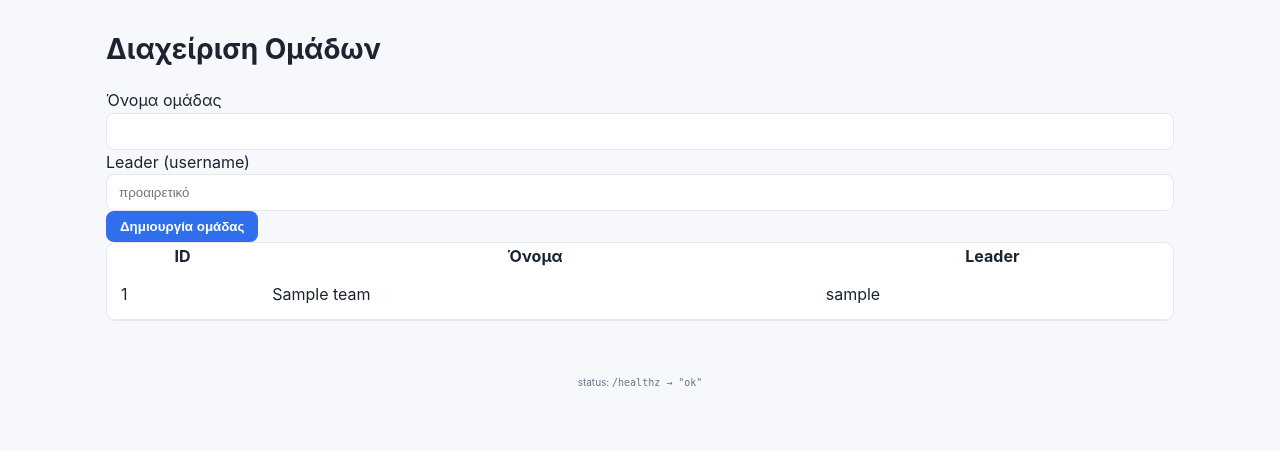
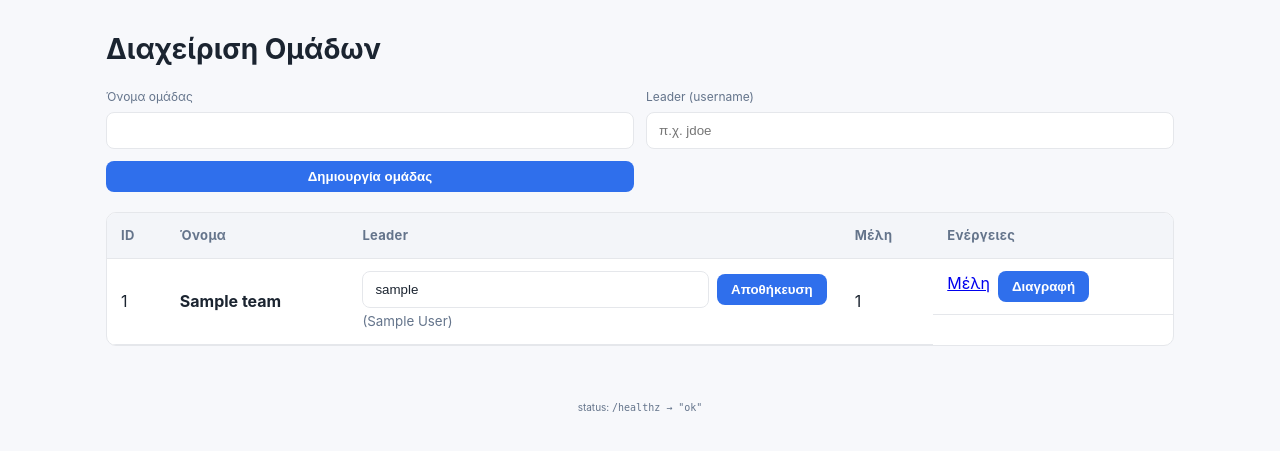
Before and after one commit to mariaarampatzaki8-hub/task-manager, a Flask app: page /admin/teams in a window 1280 px wide. Shown: the part 109-560 px from the top of the page. Run offline with Flask 3, Linux system fonts and the light colour scheme; a user stored in the database is signed in; tables that the repository leaves empty hold one stand-in row (values such as "Sample post"); parts of the project's set-up code (start-up, migrations or seed data) failed here and were passed over.

Commit message:
Update admin_teams.html

```diff
--- a/task_manager_linked/templates/admin_teams.html
+++ b/task_manager_linked/templates/admin_teams.html
@@ -2,23 +2,57 @@
 {% block content %}
 <h1>Διαχείριση Ομάδων</h1>
 
-<form method="post" action="{{ url_for('admin_teams') }}" class="card grid">
-  <label>Όνομα ομάδας <input name="name" required></label>
-  <label>Leader (username) <input name="leader_username" placeholder="προαιρετικό"></label>
-  <button>Δημιουργία ομάδας</button>
+<!-- Δημιουργία ομάδας -->
+<form action="{{ url_for('admin_teams') }}" method="post" class="form-grid" style="margin-bottom:20px">
+  <label>Όνομα ομάδας
+    <input type="text" name="name" required>
+  </label>
+  <label>Leader (username)
+    <input type="text" name="leader_username" placeholder="π.χ. jdoe">
+  </label>
+  <button type="submit">Δημιουργία ομάδας</button>
 </form>
 
+{% if teams and teams|length %}
 <table class="table">
-  <tr><th>ID</th><th>Όνομα</th><th>Leader</th></tr>
+  <thead>
+    <tr>
+      <th>ID</th>
+      <th>Όνομα</th>
+      <th>Leader</th>
+      <th>Μέλη</th>
+      <th>Ενέργειες</th>
+    </tr>
+  </thead>
+  <tbody>
     {% for t in teams %}
+      {% set leader = (users | selectattr('id','equalto',t.leader_id) | list | first) %}
+      {% set member_count = (users | selectattr('team_id','equalto',t.id) | list | length) %}
       <tr>
         <td>{{ t.id }}</td>
-    <td>{{ t.name }}</td>
+        <td><strong>{{ t.name }}</strong></td>
         <td>
-      {% set leader = users|selectattr('id','equalto', t.leader_id)|first %}
-      {{ leader.username if leader else "—" }}
+          <form action="{{ url_for('admin_set_leader', team_id=t.id) }}" method="post" style="display:flex; gap:8px; align-items:center">
+            <input type="text" name="leader_username" value="{{ leader.username if leader else '' }}" placeholder="username" style="min-width:160px">
+            <button type="submit">Αποθήκευση</button>
+          </form>
+          {% if leader %}
+            <small class="muted">({{ leader.name or leader.username }})</small>
+          {% endif %}
+        </td>
+        <td>{{ member_count }}</td>
+        <td class="actions">
+          <a href="{{ url_for('admin_team_members', team_id=t.id) }}">Μέλη</a>
+          <form action="{{ url_for('admin_delete_team', team_id=t.id) }}" method="post" style="display:inline"
+                onsubmit="return confirm('Διαγραφή της ομάδας «{{ t.name }}»; Τα μέλη θα μείνουν χωρίς ομάδα.')">
+            <button type="submit">Διαγραφή</button>
+          </form>
         </td>
       </tr>
     {% endfor %}
+  </tbody>
 </table>
+{% else %}
+  <p class="muted">Δεν υπάρχουν ομάδες.</p>
+{% endif %}
 {% endblock %}
```
Lines whose indentation alone changed are shown as unchanged.
